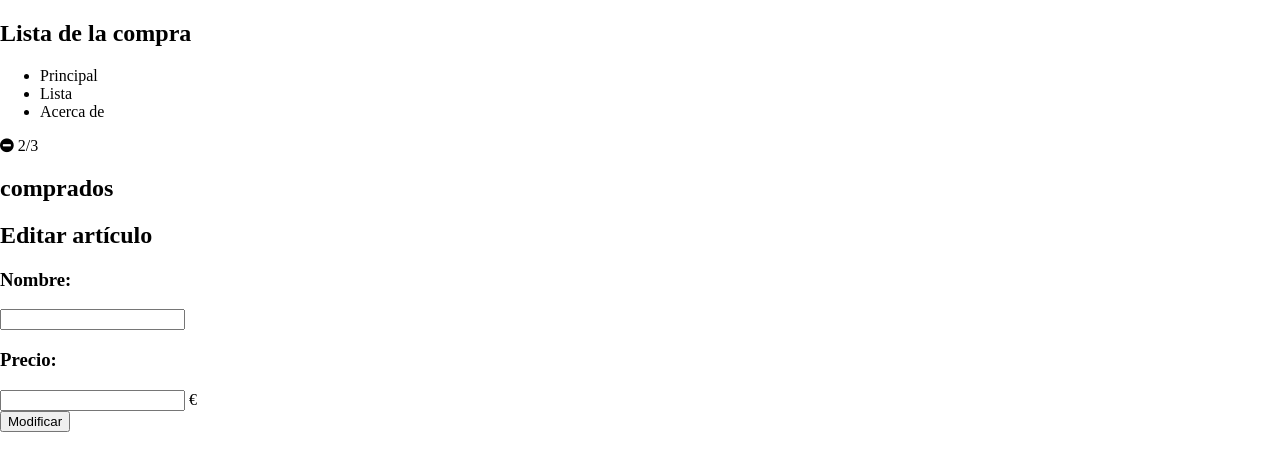
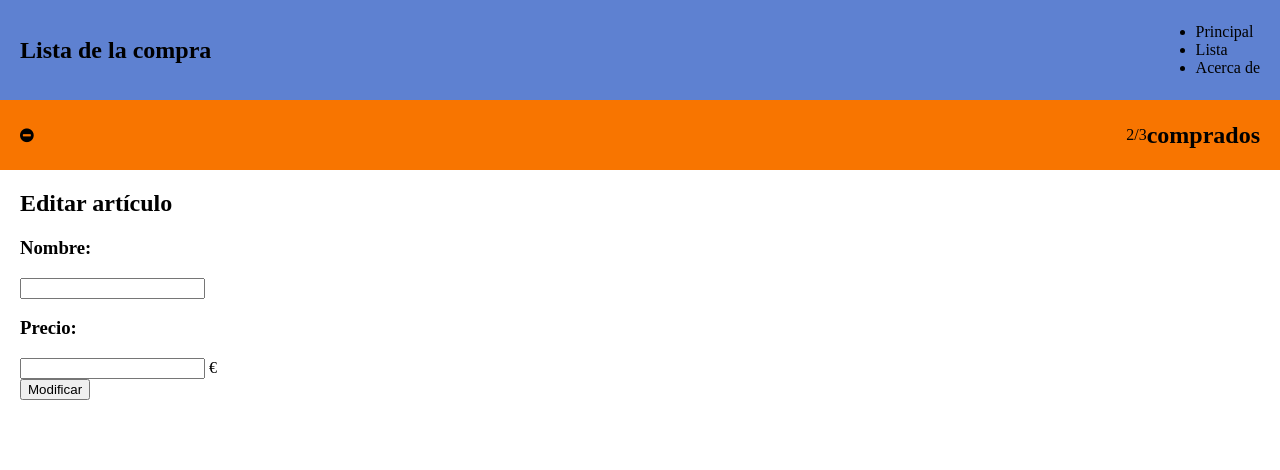
Before and after one commit to pauIbanez/W1CH4-pau-ibanez, a website: page site/index.html in a window 1280 px wide. Drawn offline with Linux system fonts and the light colour scheme.

Commit message:
Imported Roboto font and added header layout

```diff
--- a/site/css/style.css
+++ b/site/css/style.css
@@ -1,3 +1,5 @@
+@import url("https://fonts.googleapis.com/css2?family=Roboto&display=swap");
+
 * {
   box-sizing: border-box;
 }
@@ -5,3 +7,34 @@
 body {
   margin: 0;
 }
+
+.header h1 {
+  margin: 0;
+}
+
+.paddings {
+  padding-left: 20px;
+  padding-right: 20px;
+}
+
+.header__menu {
+  display: flex;
+  justify-content: space-between;
+  align-items: center;
+  height: 100px;
+  background-color: #5e81d1;
+}
+
+.header__info {
+  height: 70px;
+  background-color: #f87500;
+  display: flex;
+  justify-content: space-between;
+  align-items: center;
+}
+
+.header__info-right {
+  display: flex;
+  justify-content: space-between;
+  align-items: center;
+}
--- a/site/index.html
+++ b/site/index.html
@@ -10,14 +10,14 @@
     />
     <link
       rel="stylesheet"
-      href="node_modules/font-awesome/css/font-awesome.min.css"
+      href="../node_modules/font-awesome/css/font-awesome.min.css"
     />
     <link rel="stylesheet" href="css/style.css" />
     <title>BuyIt</title>
   </head>
   <body>
     <header class="header">
-      <section class="header__menu">
+      <section class="paddings header__menu">
         <h1 class="header__page-title">Lista de la compra</h1>
         <nav class="main-nav">
           <ul>
@@ -29,13 +29,19 @@
           </ul>
         </nav>
       </section>
-      <section class="info">
+      <section class="paddings header__info">
         <i class="fa fa-minus-circle"></i>
-        <span class="info__title info__title--counter">2/3</span>
-        <h2 class="info__title info__title--text">comprados</h2>
+        <div class="header__info-right">
+          <span
+            id="compCounter"
+            class="header__info-right header__info-right--counter"
+            >2/3</span
+          >
+          <h2 class="header__info-right header__info-right--text">comprados</h2>
+        </div>
       </section>
     </header>
-    <main class="main-content main-content--active">
+    <main class="paddings main-content main-content--active">
       <section class="article-edit">
         <h2 class="article-edit__title">Editar artículo</h2>
         <form class="article-edit__form">
```
